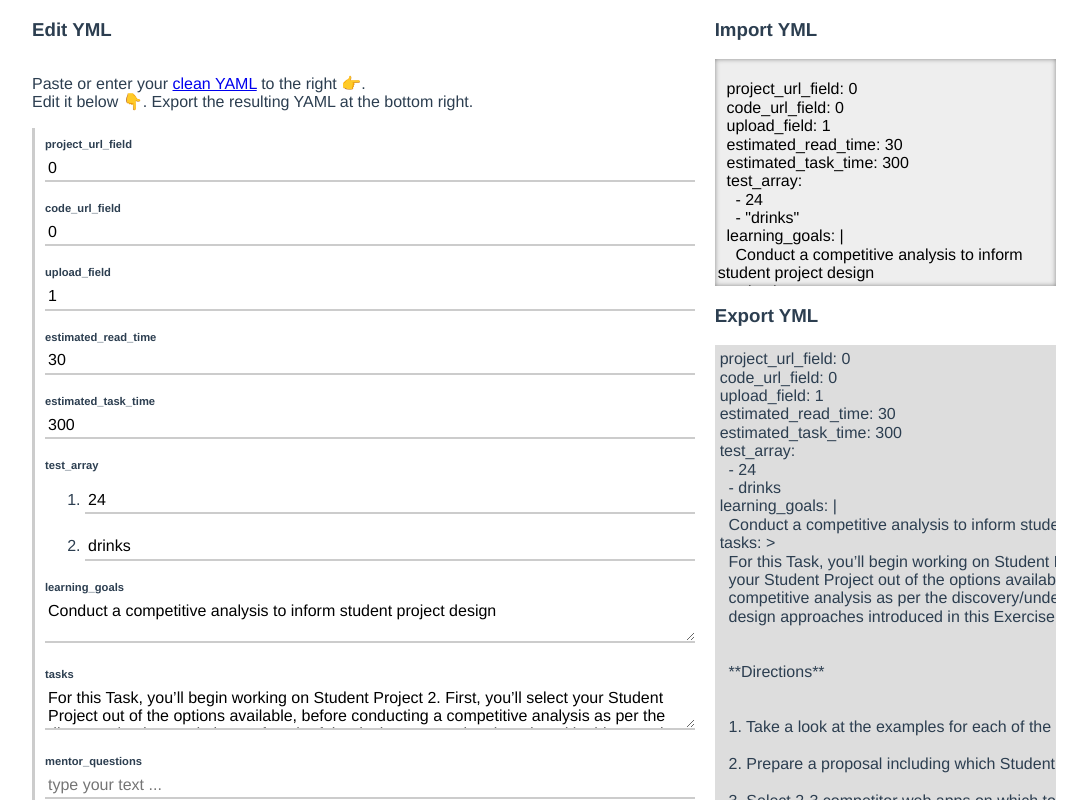
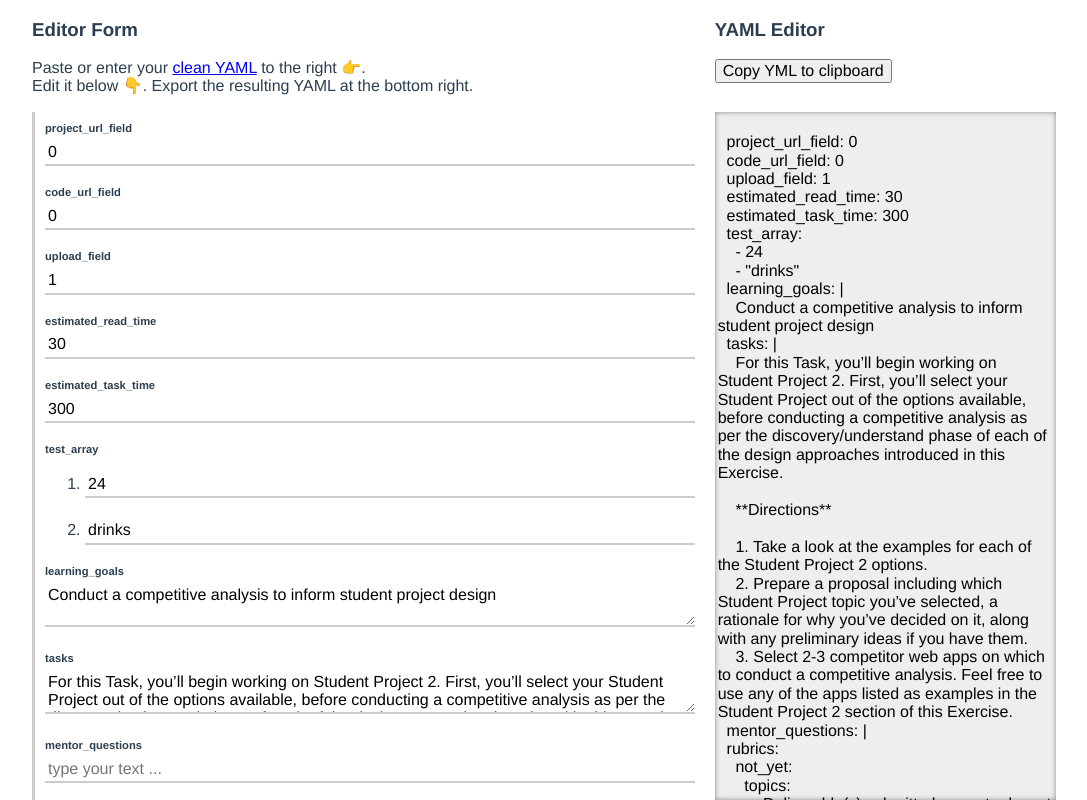
Before and after one commit to samlawski/yedit, a Vue app: page / in a window 1280 px wide. Shown: the whole page, without its empty margins (96-1183 px from the left). Built offline with nearby package versions, Linux system fonts and the light colour scheme.

Commit message:
merge import and export areas

```diff
--- a/src/views/Home.vue
+++ b/src/views/Home.vue
@@ -1,7 +1,9 @@
 <template>
   <div class="home">
     <div class="import__label">
-      <h3>Import YML</h3>
+      <h3>YAML Editor</h3>
+      <!-- <input type="file" name="" value=""> -->
+      <button v-on:click="copyExport" type="button" name="button">Copy YML to clipboard</button>
     </div>
 
     <div class="import">
@@ -9,15 +11,16 @@
     </div>
 
     <div class="editor__label">
-      <h3>Edit YML</h3>
-    </div>
-
-    <div class="editor">
+      <h3>Editor Form</h3>
       <p>
         Paste or enter your <a href="http://www.yamllint.com/" target="_blank">clean YAML</a> to the right 👉.<br>
         Edit it below 👇. Export the resulting YAML at the bottom right.
       </p>
-      <div class="editor__form">
+    </div>
+
+    <div class="editor">
+
+      <div @input="handleFormEdits" class="editor__form">
 
         <div v-if="isNumOrStr(editableObj)">
           <FormField v-model="editableObj" />
@@ -30,14 +33,6 @@
         </div>
 
       </div>
-    </div>
-
-    <div class="expor__label">
-      <h3>Export YML</h3>
-    </div>
-
-    <div class="export">
-      <pre class="export__content" v-on:click="copyExport">{{exportStr}}</pre>
     </div>
   </div>
 </template>
@@ -77,7 +72,8 @@ export default {
       navigator.clipboard.writeText(this.exportStr).then(() => {
         alert("Export YML copied to clipboard. You can now just paste it anywhere.")
       })
-    }
+    },
+    handleFormEdits: function() { this.importStr = this.exportStr }
   }
 }
 
@@ -157,12 +153,10 @@ function demoContent() { return`
 
   display: grid;
   grid-template-columns: 2fr 1fr;
-  grid-template-rows: auto 4fr auto 8fr;
+  grid-template-rows: auto 1fr;
   grid-template-areas:
     'editor__label import__label'
-    'editor import'
-    'editor export__label'
-    'editor export';
+    'editor import';
 
   & > * { overflow: scroll; }
 
@@ -188,26 +182,6 @@ function demoContent() { return`
     box-shadow: inset 0 0 5px #888;
   }
 }
-.export__label { grid-area: export__label; }
-.export {
-  grid-area: export;
-
-  pre {
-    margin: 0;
-    font-family: inherit;
-    background-color: #ddd;
-
-    overflow: auto;
-    padding: 5px;
-
-    cursor: pointer;
-    transition: .4s all;
-
-    &:hover {
-      background-color: lightgreen;
-    }
-  }
-}
 
 .editor__form {
   padding-right: 10px;
```
